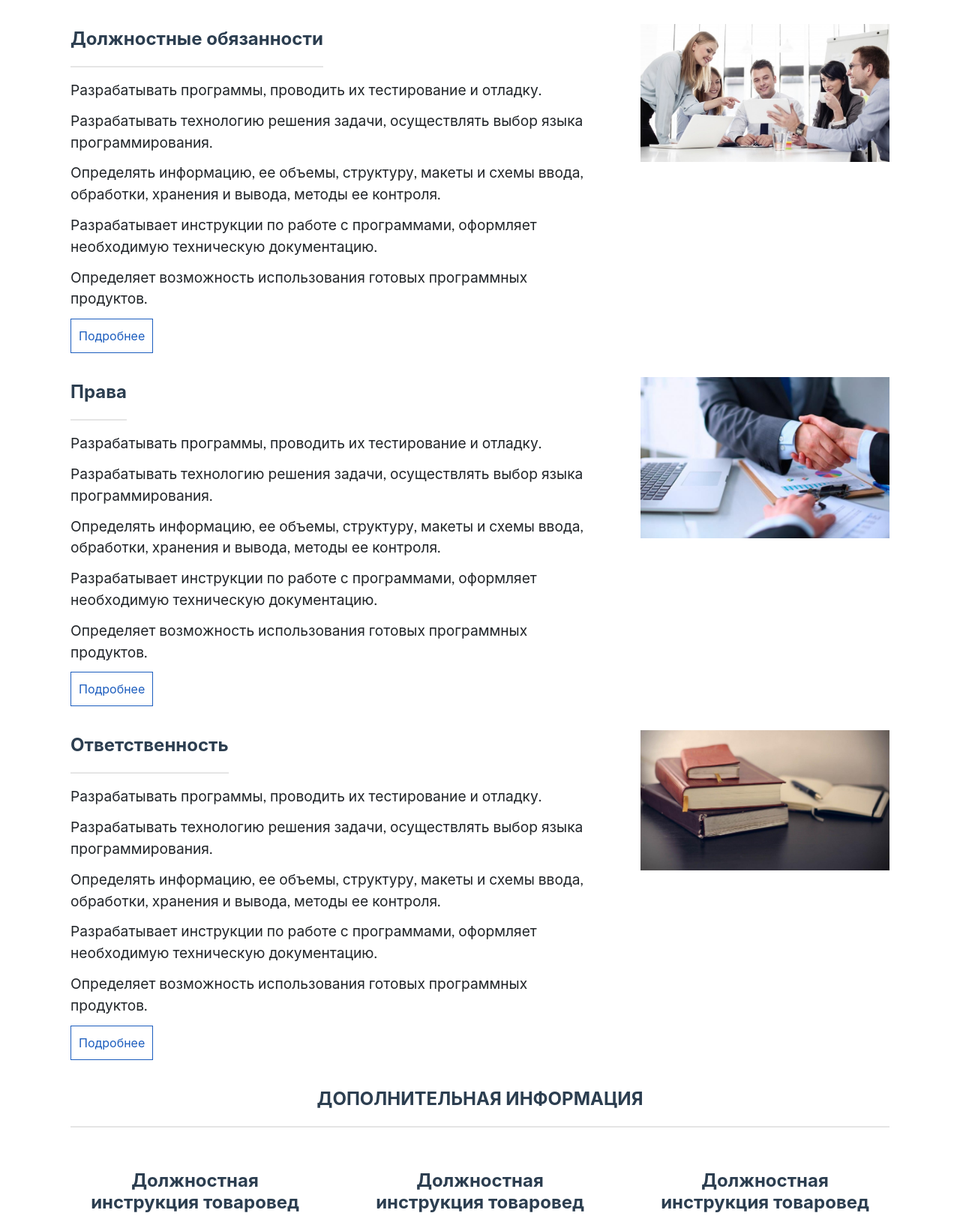
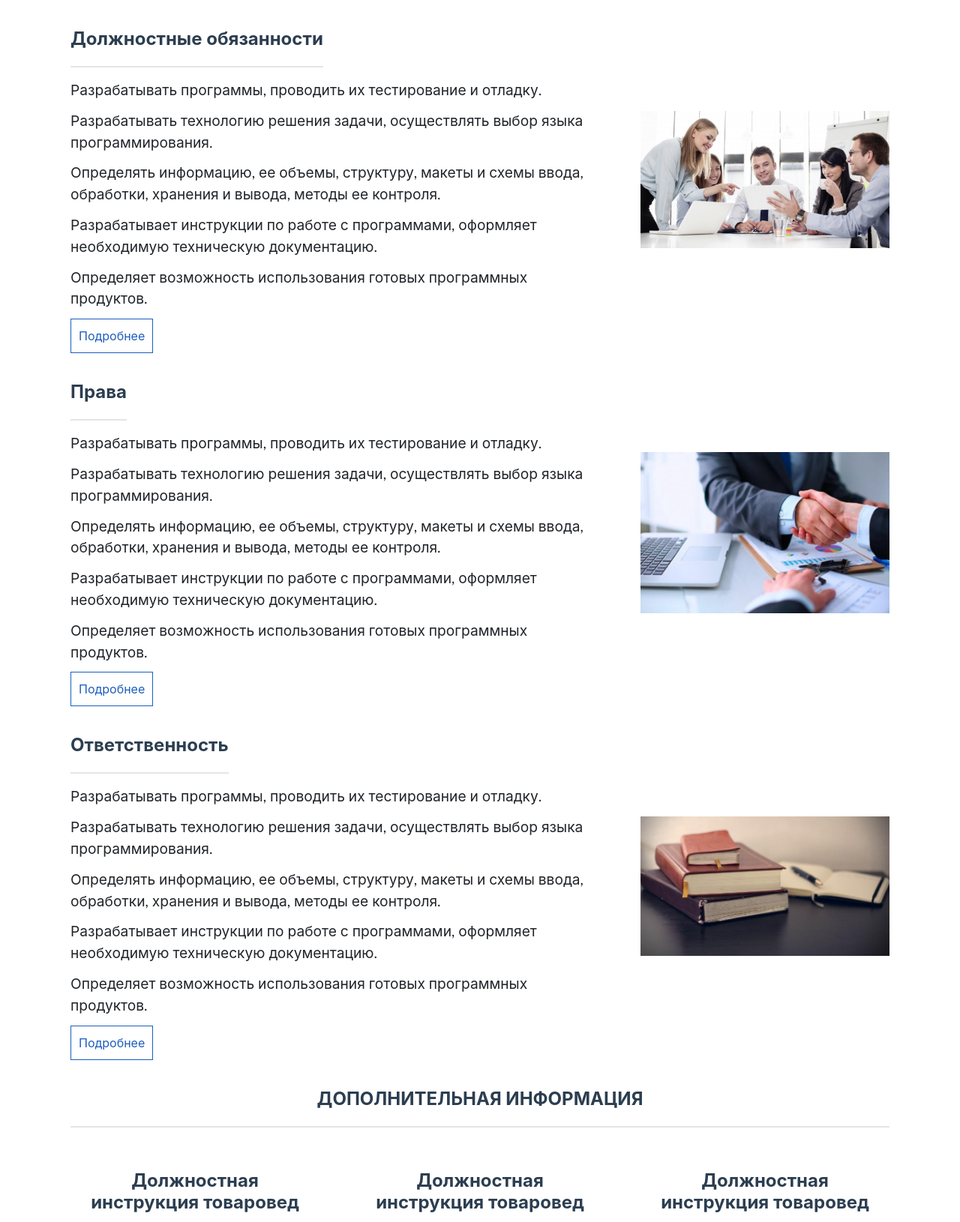
Before and after one commit to mitshel/exiting-vim, a Symfony app: template templates/index.html.twig in a window 1280 px wide. Shown: the part 250-1880 px from the top of the page at 75% size. Run offline with Twig, Linux system fonts and the light colour scheme; the template is opened without the code that fills it, so the values that code supplies are empty; some libraries are stand-ins or nearby versions; some web fonts are replaced.

Commit message:
fix(public): Выравнивание изображений по центру

```diff
--- a/templates/index.html.twig
+++ b/templates/index.html.twig
@@ -65,7 +65,7 @@
                         <span data-toggle="modal" data-target="#modalDesctiptionIm" class="moreButton">Подробнее</span>
                     </div>
                 </div>
-                <div class="col-md-4 col-lg-4 mb-4">
+                <div class="col-md-4 col-lg-4 mb-4 d-flex align-items-center">
                     <div><img src="{{ asset('img/professional.jpg') }}" class="work-process"></div>
                 </div>
             </div>
@@ -85,7 +85,7 @@
                     <p>Определяет возможность использования готовых программных продуктов.</p>
                     <div><span data-toggle="modal" data-target="#modalDesctiptionLaw" class="moreButton">Подробнее</span></div>
                 </div>
-                <div class="col-md-4 col-lg-4 mb-4">
+                <div class="col-md-4 col-lg-4 mb-4 d-flex align-items-center">
                     <img src="{{ asset('img/prava.jpg') }}" class="work-process">
                 </div>
             </div>
@@ -104,7 +104,7 @@
                     <p>Определяет возможность использования готовых программных продуктов.</p>
                     <div><span data-toggle="modal" data-target="#modalDesctiptionLiability" class="moreButton">Подробнее</span></div>
                 </div>
-                <div class="col-md-4 col-lg-4 mb-4">
+                <div class="col-md-4 col-lg-4 mb-4 d-flex align-items-center">
                     <img src="{{ asset('img/law.jpg') }}" class="work-process">
                 </div>
             </div>
```
